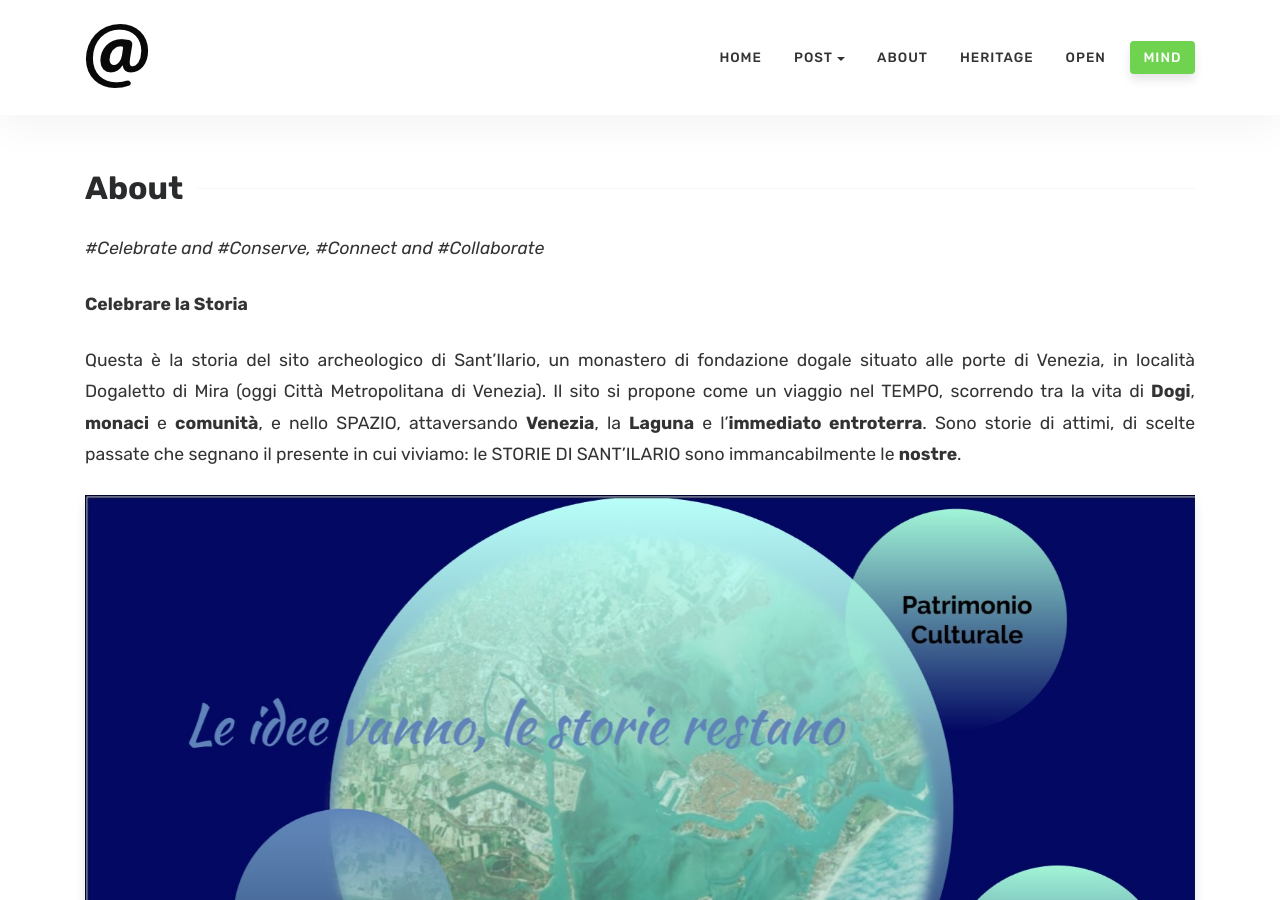
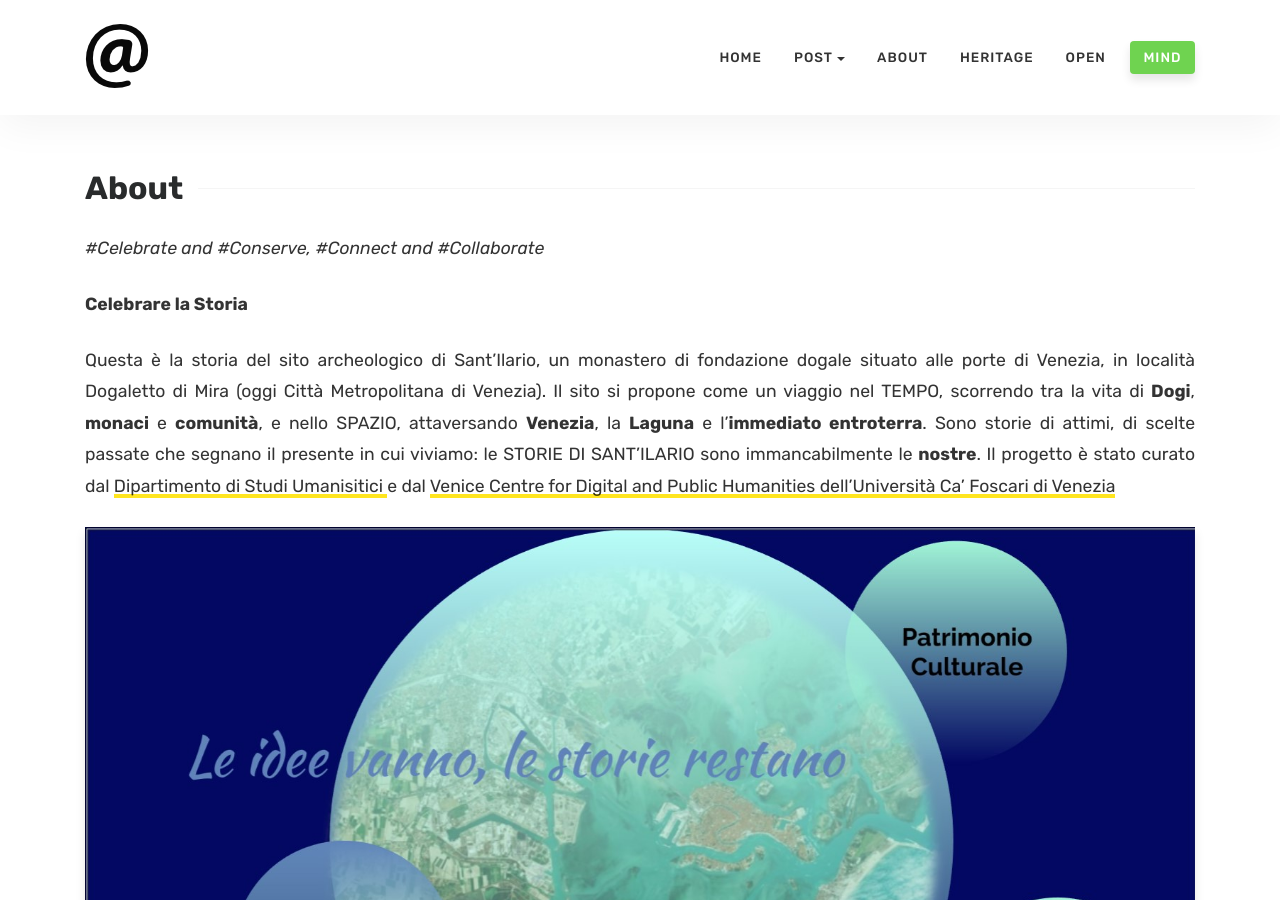
Before and after one commit to valrem93/SantIlarioeilBrenta_test, a Jekyll site: the page built from docs/about.md, in a window 1280 px wide and 900 px high. Built offline with Jekyll 4.4.1, drawn with Linux system fonts in a browser that asks for light colours; comment, search, counter and statistics services are not loaded.

Commit message:
Update about.md

```diff
--- a/docs/about.md
+++ b/docs/about.md
@@ -8,7 +8,7 @@ _#Celebrate and #Conserve, #Connect and #Collaborate_
 
 **Celebrare la Storia**
 
-Questa è la storia del sito archeologico di Sant'Ilario, un monastero di fondazione dogale situato alle porte di Venezia, in località Dogaletto di Mira (oggi Città Metropolitana di Venezia). Il sito si propone come un viaggio nel TEMPO, scorrendo tra la vita di **Dogi**, **monaci** e **comunità**, e nello SPAZIO, attaversando **Venezia**, la **Laguna** e l'**immediato entroterra**. Sono storie di attimi, di scelte passate che segnano il presente in cui viviamo: le STORIE DI SANT'ILARIO sono immancabilmente le **nostre**.
+Questa è la storia del sito archeologico di Sant'Ilario, un monastero di fondazione dogale situato alle porte di Venezia, in località Dogaletto di Mira (oggi Città Metropolitana di Venezia). Il sito si propone come un viaggio nel TEMPO, scorrendo tra la vita di **Dogi**, **monaci** e **comunità**, e nello SPAZIO, attaversando **Venezia**, la **Laguna** e l'**immediato entroterra**. Sono storie di attimi, di scelte passate che segnano il presente in cui viviamo: le STORIE DI SANT'ILARIO sono immancabilmente le **nostre**. Il progetto è stato curato dal <a href="https://www.unive.it/pag/16331/" target="_blank">Dipartimento di Studi Umanisitici </a> e dal <a href="https://www.unive.it/pag/39287" target="_blank">Venice Centre for Digital and Public Humanities dell'Università Ca' Foscari di Venezia</a>
 {: style="text-align: justify"}
 
 ![jekyll template mediumish]({{site.baseurl}}/assets/images/theme1.jpg)
```
